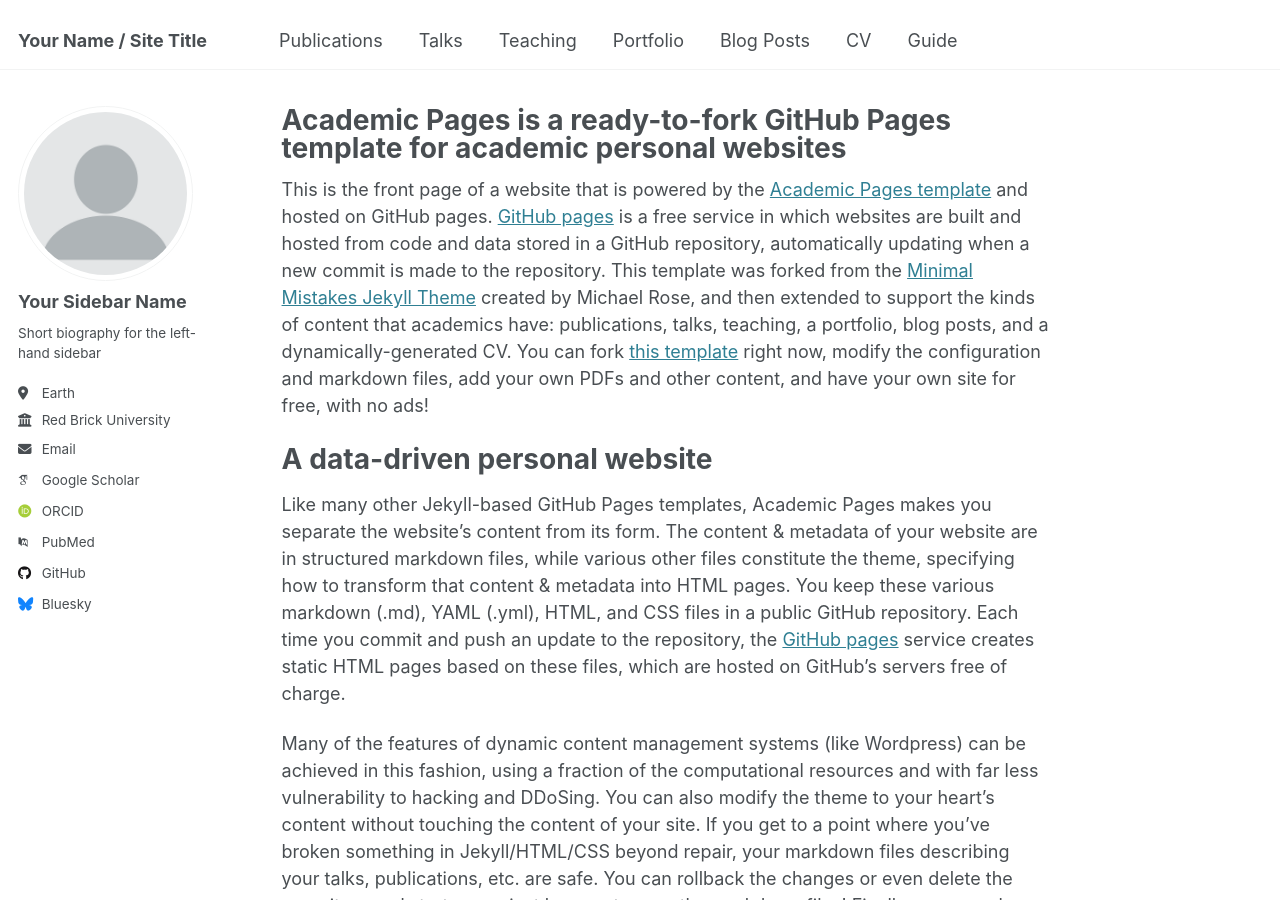
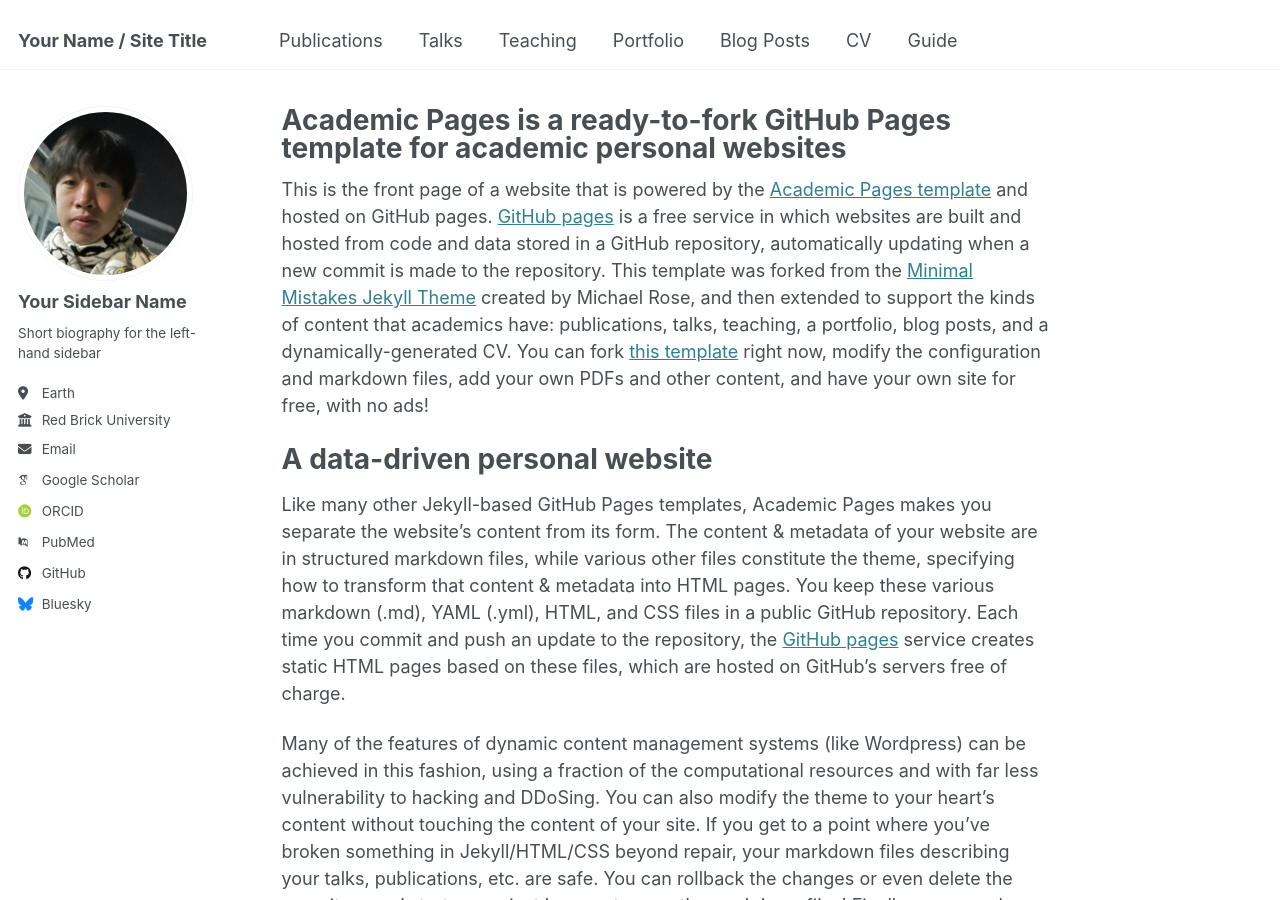
Before and after one commit to Martin-HZK/Martin-HZK.github.io, a Jekyll site: the page built from _pages/about.md, in a window 1280 px wide and 900 px high. Built offline with Jekyll 4.4.1, drawn with Linux system fonts in a browser that asks for light colours; some web fonts are replaced.

Commit message:
Add profile image

```diff
--- a/_config.yml
+++ b/_config.yml
@@ -22,7 +22,7 @@ repository               : "academicpages/academicpages.github.io"
 #               Additional customization can be done by editing /_includes/author-profile.html
 author:
   # Biographic information
-  avatar           : "profile.png"
+  avatar           : "Zhikai.jpeg"
   name             : "Your Sidebar Name"
   pronouns         : # example: "she/her"
   bio              : "Short biography for the left-hand sidebar"
```
Also changed, not shown: images/Zhikai.jpeg (added), 2 other files.
